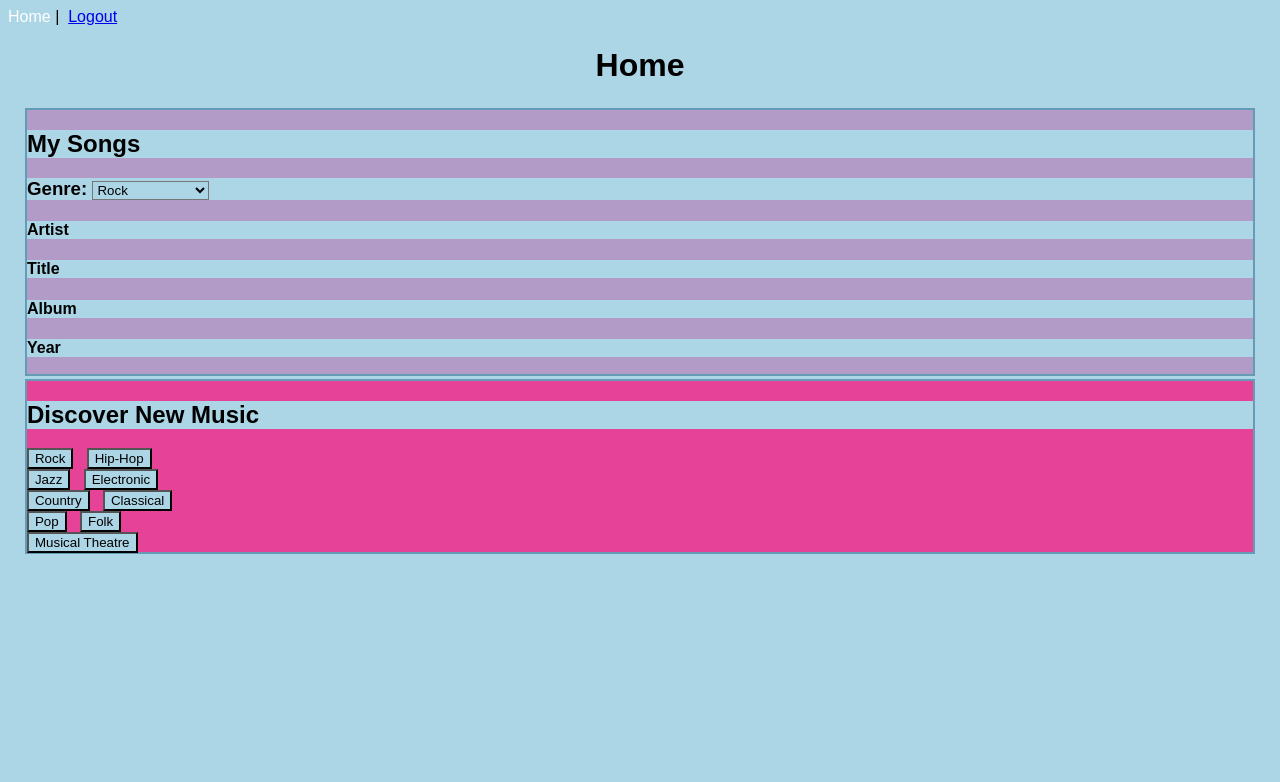
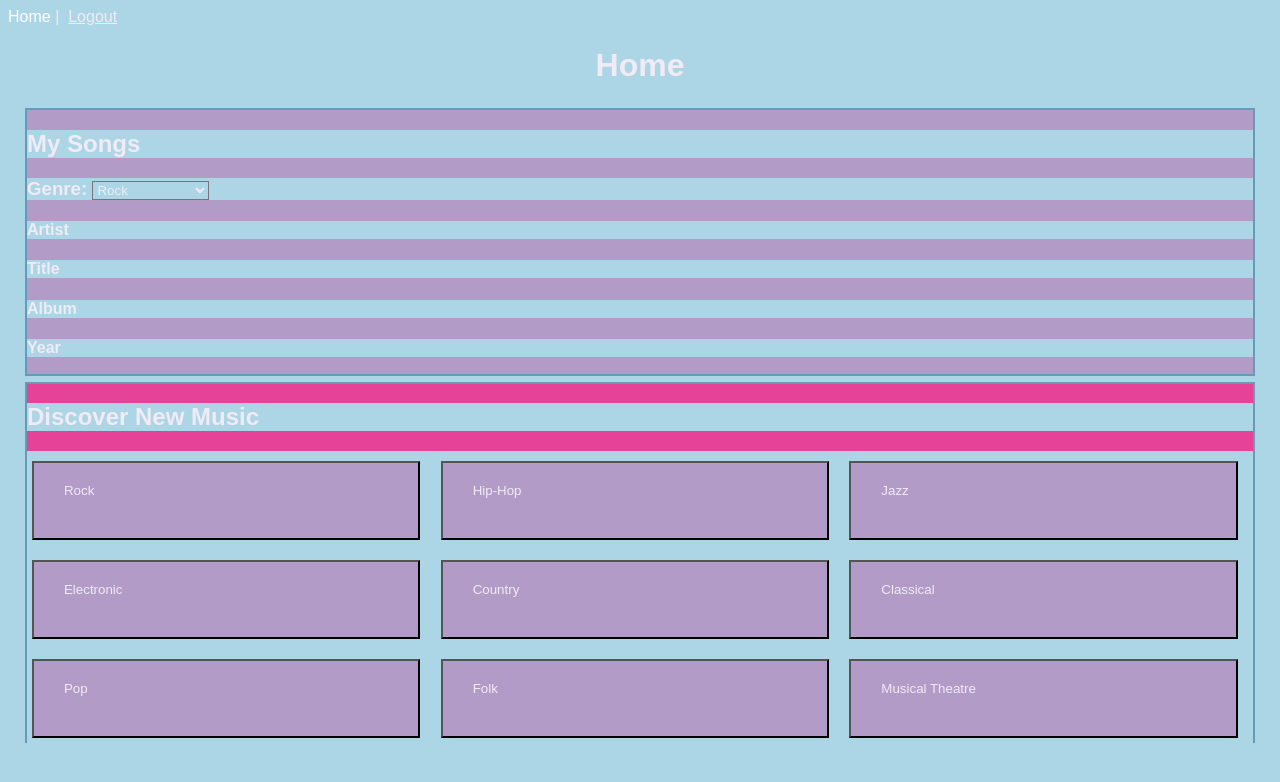
Before and after one commit to m1cheller1chardson/MusicSuggestorApp, a Vue app in the folder vue/: page / in a window 1280 px wide. Shown: the top 782 px of the page. Built offline with nearby package versions, Linux system fonts and the light colour scheme; sample sign-in values are in the browser's storage.

Commit message:
css flex/grid changes home page

```diff
--- a/vue/src/App.vue
+++ b/vue/src/App.vue
@@ -13,8 +13,10 @@
   background-color: #ACD5E6;
   font-family: Arial;
   font-style: normal;
+  color: #F0EBF4;
 }
 
+/* BUTTONS */
 .btn {
   color: white;
   background-color: black;
@@ -28,13 +30,11 @@
   text-decoration: none;
 }
 
-.purp-btn {
-  background-color: #B39BC8;
-}
-
+/* CONTAINERS */
 .box1 {
   border: 2px solid #669bb7;
   background-color: #B39BC8;
+  color: #F0EBF4;
   justify-content: center;
   height: 97%;
   width: 97%;
@@ -43,8 +43,28 @@
 .box2 {
   border: 2px solid #669bb7;
   background-color: #e64398;
+  color: #F0EBF4;
   height: 97%;
   width: 97%;
+}
+
+/* GENRE BUTTONS */
+.genre-btn {
+  display: flex;
+  justify-content: space-between;
+  background-color: #B39BC8;
+  width: 95%;
+  padding: 20px 100px 40px 30px;
+  margin: 10px 5px;
+  text-align: center;
+  vertical-align: text-top;
+}
+
+.genre-container {
+  display: grid;
+  grid-template-columns: 1fr 1fr 1fr;
+  grid-template-rows: 1fr 1fr 1fr;
+
 }
 
 .home {
--- a/vue/src/views/Home.vue
+++ b/vue/src/views/Home.vue
@@ -23,15 +23,17 @@
     </div>
     <div class="box2" id="box" label="discover-music">
       <h2>Discover New Music</h2>
-      <button class="genre-btn">Rock</button> &nbsp;
-      <button class="genre-btn">Hip-Hop</button><br>
-      <button class="genre-btn">Jazz</button> &nbsp;
-      <button class="genre-btn">Electronic</button><br>
-      <button class="genre-btn">Country</button> &nbsp;
-      <button class="genre-btn">Classical</button><br>
-      <button class="">Pop</button> &nbsp;
-      <button class="">Folk</button><br>
-      <button class="">Musical Theatre</button> &nbsp;
+      <div class="genre-container">
+        <button class="genre-btn">Rock</button>
+        <button class="genre-btn">Hip-Hop</button>
+        <button class="genre-btn">Jazz</button>
+        <button class="genre-btn">Electronic</button>
+        <button class="genre-btn">Country</button>
+        <button class="genre-btn">Classical</button>
+        <button class="genre-btn">Pop</button>
+        <button class="genre-btn">Folk</button>
+        <button class="genre-btn">Musical Theatre</button>
+      </div>
     </div>
   </div>
 </template>
```
